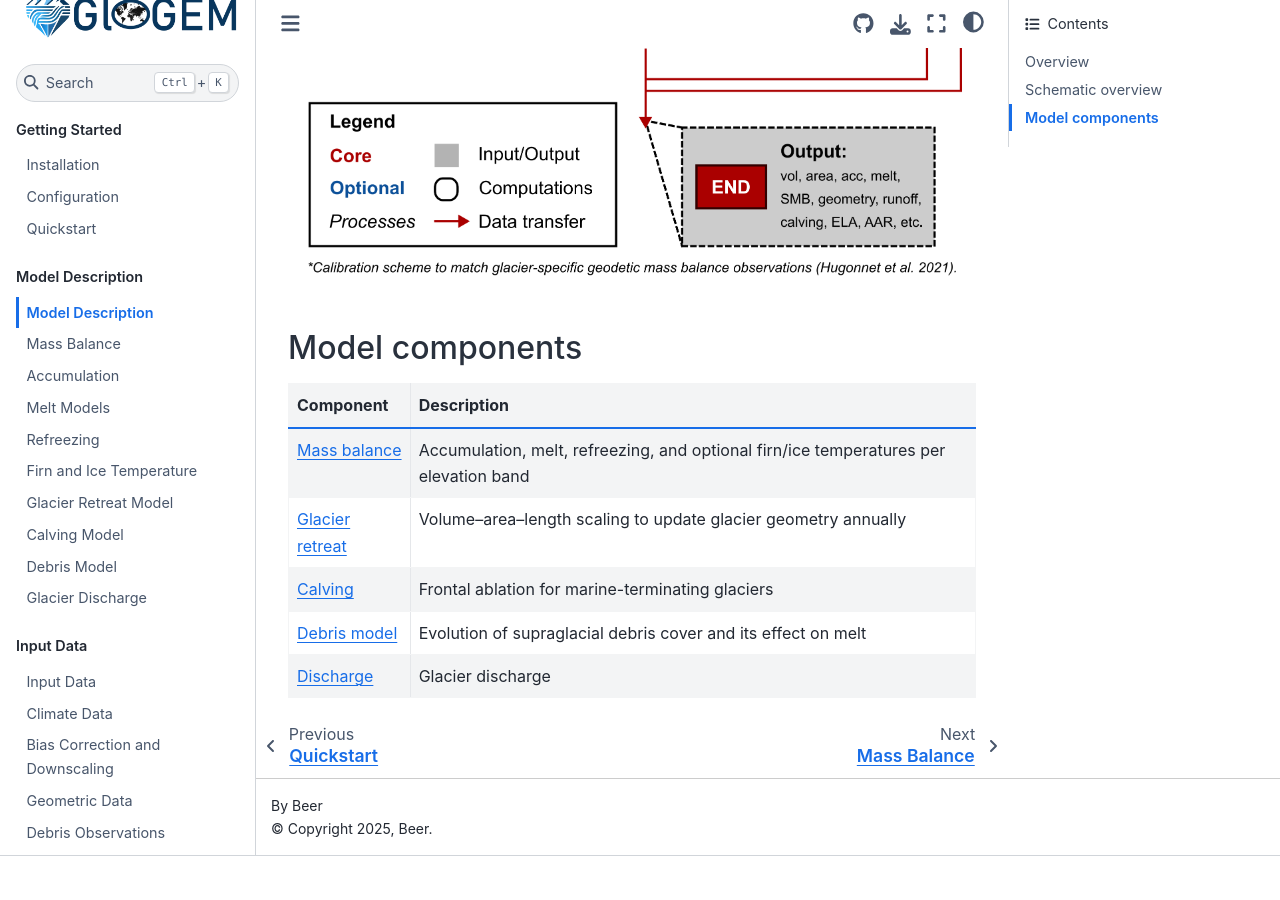
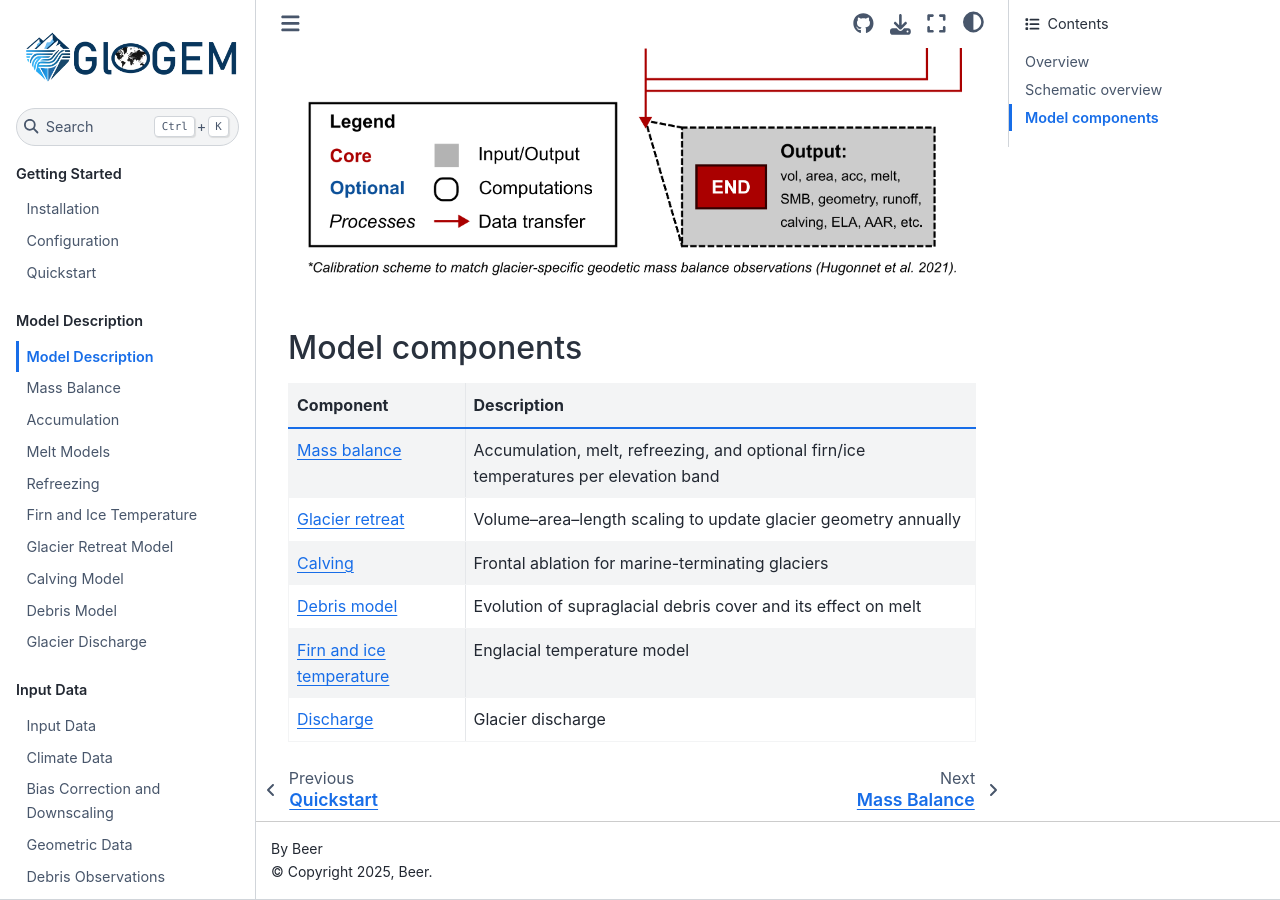
Before and after one commit to eth-vaw-glaciology/GloGEM-doc-temp, a Sphinx documentation site: the page built from docs/source/model-description/index.md, in a window 1280 px wide and 900 px high, scrolled down 1230 px. Built offline with Sphinx 7.4.7 and the Sphinx Book theme 1.1.4, drawn with Linux system fonts in a browser that asks for light colours; before the commit the page ends 2086 px from its top, so only the background shows below that.

Commit message:
Adding ice temp to model components

```diff
--- a/docs/source/model-description/index.md
+++ b/docs/source/model-description/index.md
@@ -18,4 +18,5 @@ The model is forced by gridded near-surface air temperature and precipitation. F
 | [Glacier retreat](glacier-dynamics/retreat-model.md) | Volume–area–length scaling to update glacier geometry annually |
 | [Calving](glacier-dynamics/calving-model.md) | Frontal ablation for marine-terminating glaciers |
 | [Debris model](debris-model.md) | Evolution of supraglacial debris cover and its effect on melt |
+| [Firn and ice temperature](mass-balance/firn-ice-temperature.md) | Englacial temperature model |
 | [Discharge](discharge.md) | Glacier discharge|
```
